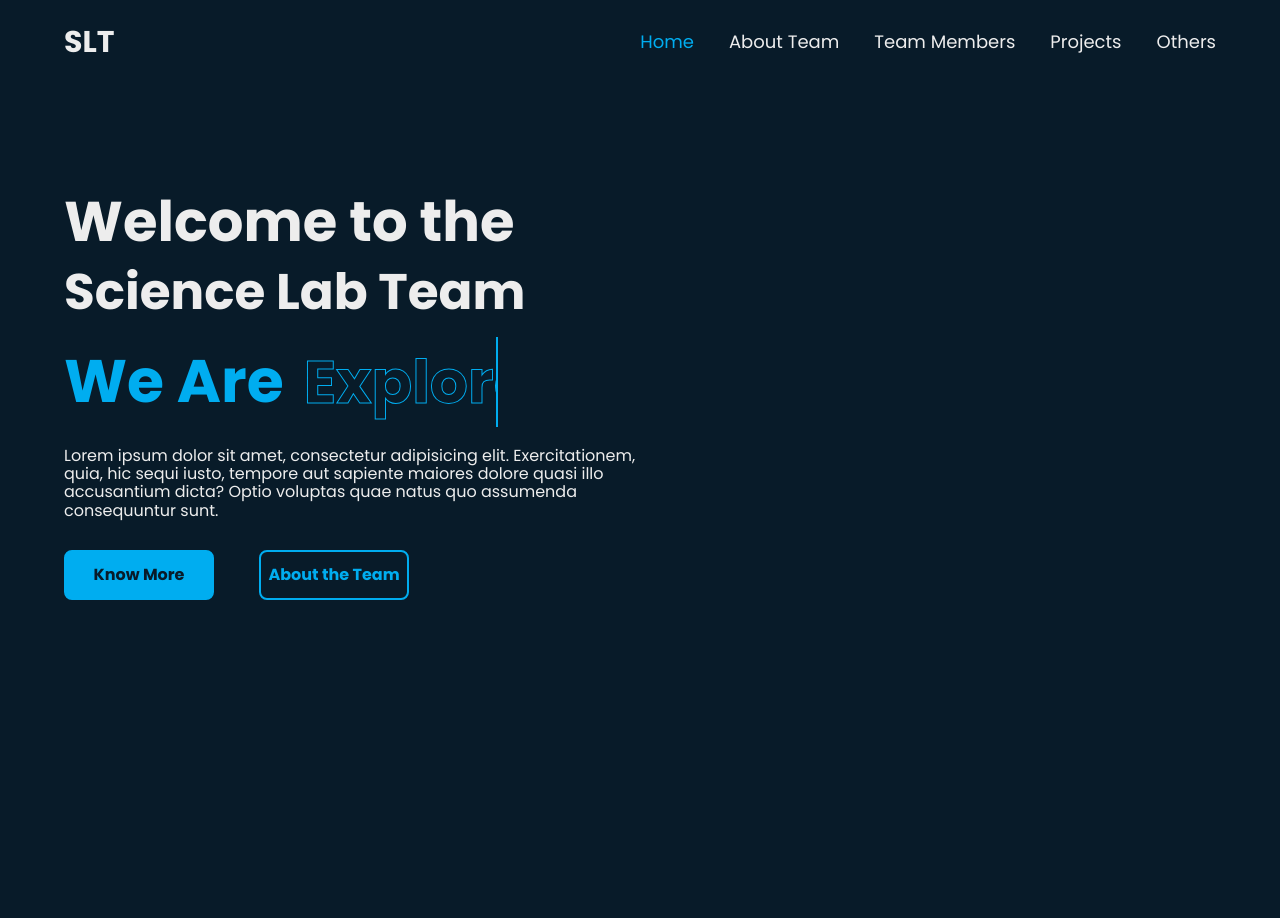
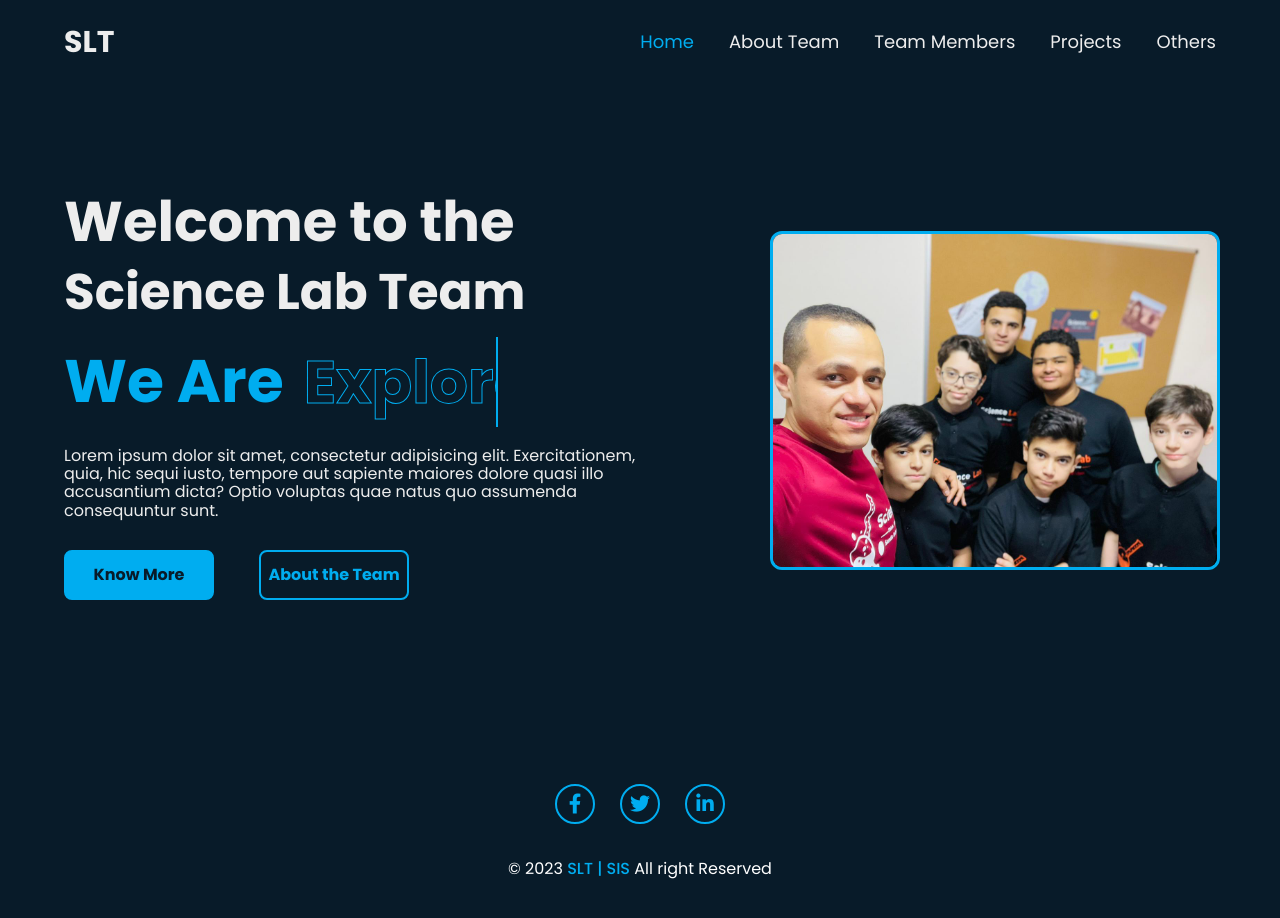
Before and after one commit to OAbuissa/SLT_SIS, a plain HTML site: page index.html in a window 1280 px wide. Before the commit the page ends 800 px from the top, so only its background shows below. Drawn offline with Linux system fonts and the light colour scheme.

Commit message:
1- Adding the Team Image 2- Adding the Footer include 1 Social Media Box  2 Paragraph 3- Adding the javascript file for changing the images and adding the component to add anywhere 4- Solving Some Problems

```diff
--- a/CSS/style.css
+++ b/CSS/style.css
@@ -227,3 +227,100 @@ ul {
     color: var(--main-color-alt);
     background-color: var(--main-color);
 }
+/* The Team Images */
+.about-img {
+    position: relative;
+    width: 25rem;
+    height: 25rem;
+    border-radius: 50%;
+    display: flex;
+    justify-content: center;
+    align-items: center;
+}
+/* The image it self */
+#image {
+    transition: opacity 1s ease-in-out;
+    border-radius: 50%;
+    width: 60%;
+    border: .2rem solid var(--main-color-alt);
+}
+/* The spinner around the image */
+.about-img .spin{
+    position: absolute;
+    top: 50%;
+    left: 50%;
+    transform: translate(-50%,-50%) rotate(0);
+    width: 68%;
+    height: 68%;
+    border-radius: 50%;
+    border-top: .2rem solid var(--main-color);
+    border-bottom: .2rem solid var(--main-color);
+    border-left: .2rem solid var(--main-color-alt);
+    border-right: .2rem solid var(--main-color-alt);
+    animation: aboutSpinner 8s linear infinite;
+}
+/* The Whole Team image Container*/
+.team-img {
+    display: flex;
+    justify-content: center;
+    align-items: center;
+    position: relative;
+    left: 130px;
+}
+/* Styling the image it self */
+.team-img img {
+    position: relative;
+    width: 450px;
+    border-radius: 12px;
+    border: 3px solid var(--main-color-alt);
+}
+/* The Footer */
+.footer {
+    display: flex;
+    justify-content: center;
+    align-items: center;
+    padding-bottom: 40px;
+    position: relative;
+    color: white;
+    text-align: center;
+}
+/* Styling Social Media Box*/
+.footer .home-sci {
+    display: flex;
+    justify-content: space-between;
+    align-items: center;
+    position: absolute;
+    text-align: center;
+    margin-bottom: 70px;
+    width: 170px;
+}
+/* Every icon inside the Social Media Box */
+.footer .home-sci a {
+    display: inline-flex;
+    justify-content: center;
+    align-items: center;
+    width: 40px;
+    height: 40px;
+    border: 2px solid var(--main-color-alt);
+    border-radius: 50%;
+    font-size: 20px;
+    color: var(--main-color-alt);
+    text-decoration: none;
+    background-color: transparent;
+    transition: 0.3s;
+}
+/* The Icon When Hovering */
+.footer .home-sci a:hover {
+    background-color: var(--main-color-alt);
+    color: var(--main-color);
+}
+/* The Paragraph in the Footer */
+.footer .copyright {
+    margin-top: 60px;
+}
+/* The Span inside the paragraph [SLT | SIS] */
+.footer .copyright span {
+    font-weight: 500;
+    color: var(--main-color-alt);
+}
+/* End Home Page */
--- a/index.html
+++ b/index.html
@@ -57,5 +57,25 @@
                 <a href="#">About the Team</a>
             </div>
         </div>
+        <!-- The Whole Team Image Container -->
+        <div class="team-img disable_curet">
+            <!-- The Image -->
+                <img src="imgs/team.jpg" alt="">
+        </div>
+    </div>
+    <!-- The Footer -->
+    <div class="footer">
+        <!-- The Social Media Box -->
+        <div class="home-sci disable_curet">
+            <!-- The Icons -->
+            <a target="_blank" href="https://www.facebook.com/ScinceLabSISBoys"><i class="fa-brands fa-facebook-f"></i></a>
+            <a target="_blank" href="#"><i class="fa-brands fa-twitter"></i></a>
+            <a target="_blank" href="#"><i class="fa-brands fa-linkedin-in"></i></a>
+        </div>
+        <!-- The Paragraph at the End -->
+        <p class="copyright">&copy; 2023 <span title="Science Lab Team | Sands International School">SLT | SIS</span> All right Reserved</p>
+    </div>
+    <!-- Linking the java script file for changing the image -->
+    <script src="main.js"></script>
 </body>
 </html>
```
Also changed, not shown: imgs/team-01.png (added), imgs/team-02.png (added), imgs/team-03.png (added), imgs/team-04.png (added), imgs/team-05.png (added), imgs/team.jpg (added).
